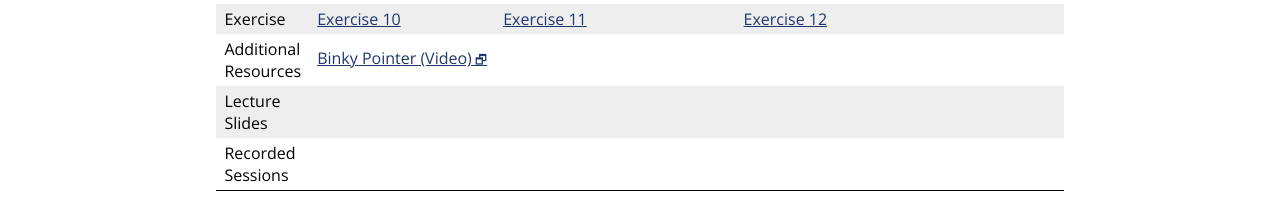
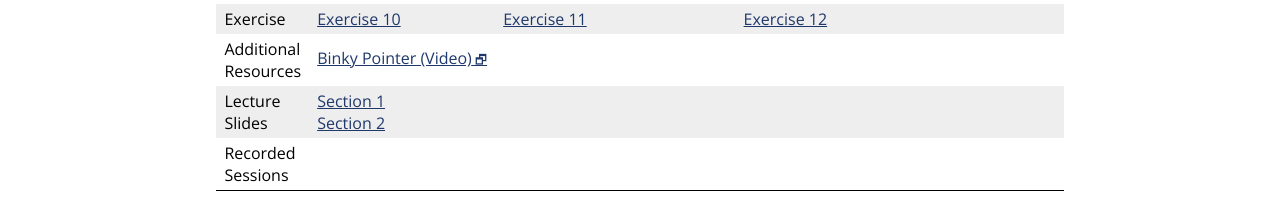
Before and after one commit to jhu-ip/cs220-s22, a Jekyll site: the page built from material.md, in a window 1280 px wide. Shown: the part 773-993 px from the top of the page. Built offline with Jekyll 4.4.1, drawn with Linux system fonts in a browser that asks for light colours; some web fonts are replaced.

Commit message:
lecture slides for day 10, sec 1 and 2

```diff
--- a/material.csv
+++ b/material.csv
@@ -124,6 +124,8 @@
 4,1,02/14,Recap,"Day 10",questions/day10.html
 4,1,02/14,Exercise,"Exercise 10",exercise/ex10.html
 4,1,02/14,Resource,"Binky Pointer (Video)",https://www.youtube.com/watch?v=5VnDaHBi8dM
+4,1,02/14,LectureSlides,"Section 1",slides/sec01/day10_notes.pdf
+4,1,02/14,LectureSlides,"Section 2",slides/sec02/day10_notes.pdf
 4,2,02/16,Video,"Dynamic Memory Allocation",https://jh.hosted.panopto.com/Panopto/Pages/Viewer.aspx?id=5b124364-dcca-4e9b-b276-ae23002792a9
 4,2,02/16,Video,"Valgrind",https://jh.hosted.panopto.com/Panopto/Pages/Viewer.aspx?id=f4c78306-67c7-4184-955f-ae230027a6b2
 4,2,02/14,Slides,"Dynamic Memory Allocation",slides/day11_dynamic_memory_allocation.pdf
--- a/material.md
+++ b/material.md
@@ -233,7 +233,7 @@
     </tr>
     <tr>
       <td>Lecture<br>Slides</td>
-      <td></td>
+      <td><a href='slides/sec01/day10_notes.pdf'>Section 1</a><br><a href='slides/sec02/day10_notes.pdf'>Section 2</a></td>
       <td></td>
       <td></td>
     </tr>
```
